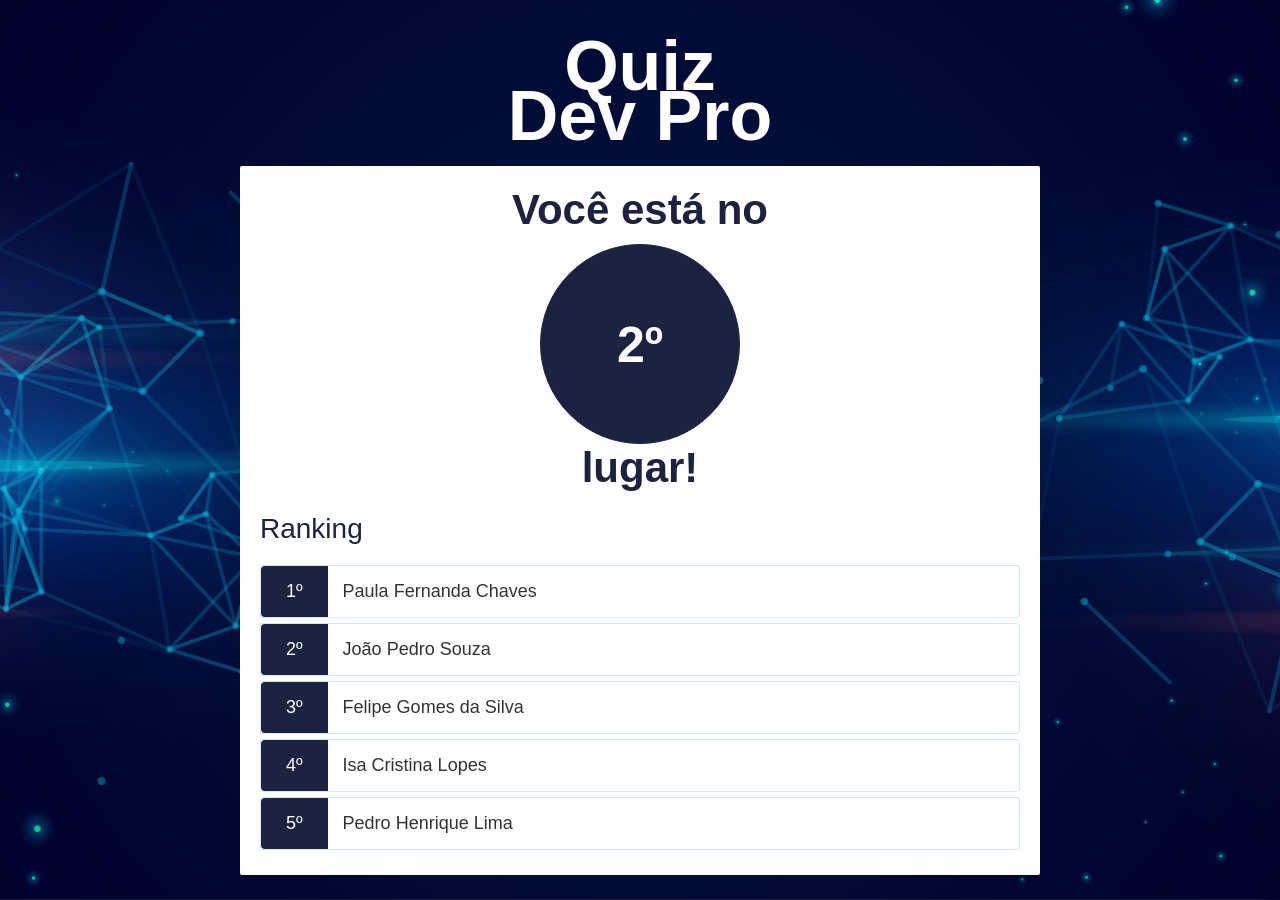
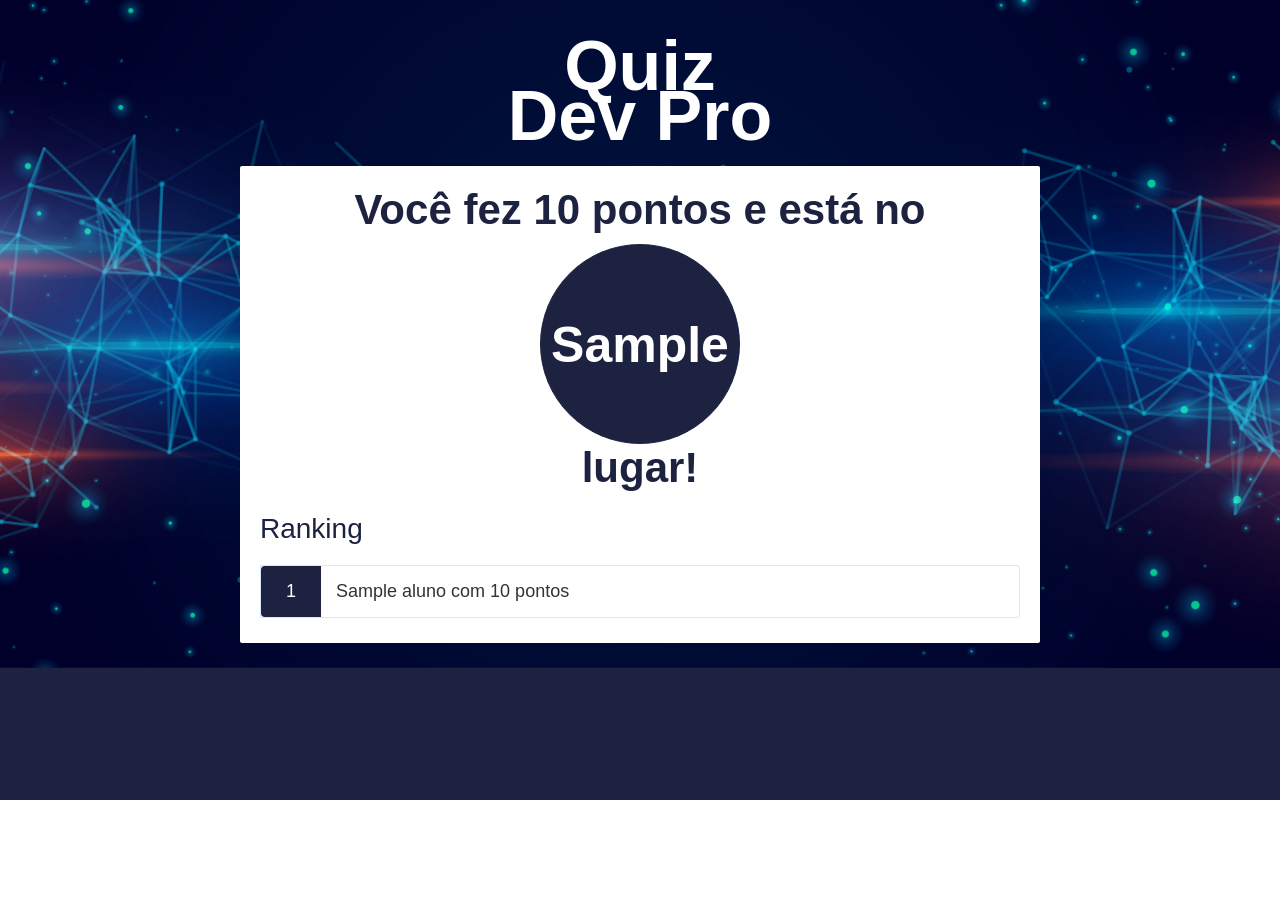
Before and after one commit to MaironGallas/quizpythonpro, a Django app: template quiz/base/templates/base/classificacao.html in a window 1280 px wide. After the commit the page ends 800 px from the top, so only its background shows below. Run offline with Django 3.2, Linux system fonts and the light colour scheme; the template is opened without the code that fills it: most values are stand-ins (such as "Sample title", 1, 10 or a date in 2020).

Commit message:
Finalizado quiz

```diff
--- a/quiz/base/admin.py
+++ b/quiz/base/admin.py
@@ -1,7 +1,7 @@
 from django.contrib import admin
 
 # Register your models here.
-from quiz.base.models import Pergunta, Aluno
+from quiz.base.models import Pergunta, Aluno, Resposta
 
 
 @admin.register(Pergunta)
@@ -11,3 +11,7 @@ class PerguntaAdmin(admin.ModelAdmin):
 @admin.register(Aluno)
 class AlunoAdmin(admin.ModelAdmin):
     list_display = ('id', 'nome', 'email','criado_em')
+
+@admin.register(Resposta)
+class RespostaAdmin(admin.ModelAdmin):
+    list_display = ('respondida_em', 'aluno', 'pergunta', 'pontos')
--- a/quiz/base/templates/base/classificacao.html
+++ b/quiz/base/templates/base/classificacao.html
@@ -20,37 +20,22 @@
                 <div id="game" class="justify-center flex-column animate-bottom hidden">
 
                     <div class="game-result">
-                        <h2>Você está no</h2>
-                        <h2 class="status-player">2º</h2>
+                        <h2>Você fez {{pontuacao_do_aluno}} pontos e está no </h2>
+                        <h2 class="status-player">{{posicacao_do_aluno}}</h2>
                         <h2>lugar!</h2>
                     </div>
 
                     <br />
 
                     <h3>Ranking</h3>
+                    {% for aluno in primeiros_alunos_da_classificacao %}
                     <div class="choice-container">
-                        <p class="choice-prefix">1º</p>
-                        <p class="choice-text">Paula Fernanda Chaves</p>
+                        <p class="choice-prefix">{{forloop.counter}}</p>
+                        <p class="choice-text">{{aluno.aluno__nome}} com {{aluno.pontos__sum}} pontos</p>
                     </div>
-                    <div class="choice-container">
-                        <p class="choice-prefix">2º</p>
-                        <p class="choice-text">João Pedro Souza</p>
-                    </div>
-                    <div class="choice-container">
-                        <p class="choice-prefix">3º</p>
-                        <p class="choice-text">Felipe Gomes da Silva</p>
-                    </div>
-                    <div class="choice-container">
-                        <p class="choice-prefix">4º</p>
-                        <p class="choice-text">Isa Cristina Lopes</p>
-                    </div>
-                    <div class="choice-container">
-                        <p class="choice-prefix">5º</p>
-                        <p class="choice-text">Pedro Henrique Lima</p>
-                    </div>
+                    {% endfor %}
 
                 </div>
-
             </div>
         </div>
     </body>
--- a/quiz/settings.py
+++ b/quiz/settings.py
@@ -104,9 +104,9 @@ AUTH_PASSWORD_VALIDATORS = [
 # Internationalization
 # https://docs.djangoproject.com/en/3.1/topics/i18n/
 
-LANGUAGE_CODE = 'en-us'
+LANGUAGE_CODE = 'pt-br'
 
-TIME_ZONE = 'UTC'
+TIME_ZONE = 'America/Sao_Paulo'
 
 USE_I18N = True
 
```
Also changed, not shown: quiz/base/models.py (+14 -0 lines), quiz/base/templates/base/game.html (+7 -3 lines), quiz/base/templates/base/home.html (+5 -2 lines), quiz/base/views.py (+65 -8 lines).
